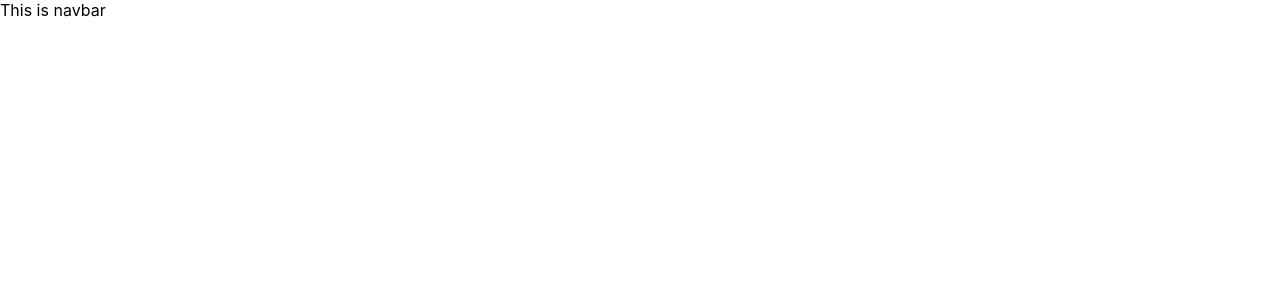
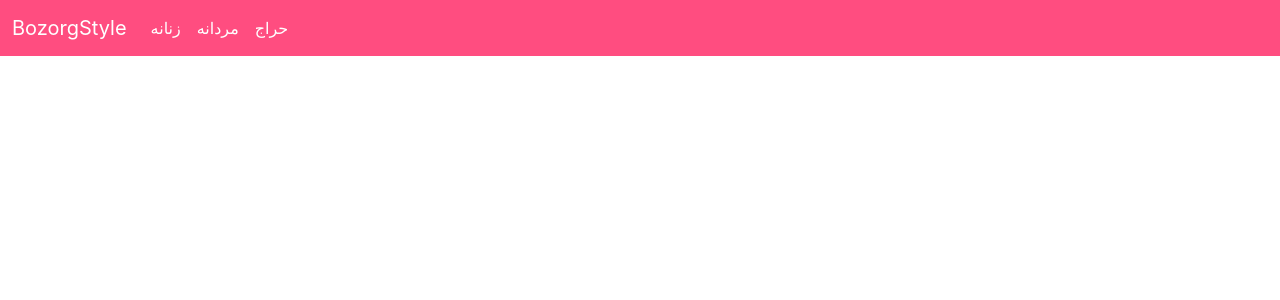
Before and after one commit to Arminmow/bozorg-style-front, a React (Create React App) app: page / in a window 1280 px wide. Shown: the top 300 px of the page. Built offline with nearby package versions, Linux system fonts and the light colour scheme.

Commit message:
Navbar added

```diff
--- a/public/index.html
+++ b/public/index.html
@@ -24,7 +24,15 @@
       work correctly both with client-side routing and a non-root public URL.
       Learn how to configure a non-root public URL by running `npm run build`.
     -->
-    <title>React App</title>
+    <title>Bozorg Style</title>
+    <link
+      href="https://cdn.jsdelivr.net/npm/bootstrap@5.3.1/dist/css/bootstrap.min.css"
+      rel="stylesheet"
+    />
+    <script
+      src="https://cdn.jsdelivr.net/npm/bootstrap@5.3.1/dist/js/bootstrap.bundle.min.js"
+      defer
+    ></script>
   </head>
   <body>
     <noscript>You need to enable JavaScript to run this app.</noscript>
--- /dev/null
+++ b/src/components/Navbar/Navbar.css
@@ -0,0 +1,13 @@
+.navbar-custom {
+    background-color: #ff4d80; /* Pink-red color */
+    color: white;
+}
+
+.navbar-custom .navbar-brand,
+.navbar-custom .nav-link {
+    color: white;
+}
+
+.navbar-custom .nav-link:hover {
+    color: #ffc1cc; /* Light pink for hover effect */
+}
--- a/src/components/Navbar/Navbar.jsx
+++ b/src/components/Navbar/Navbar.jsx
@@ -1,5 +1,30 @@
-function Navbar() {
-    return (  <>This is navbar</>);
+import React from 'react';
+import './Navbar.css';  // Importing the custom CSS
+
+const Navbar = () => {
+  return (
+    <nav className="navbar navbar-expand-lg navbar-custom">
+      <div className="container-fluid">
+        <a className="navbar-brand" href="#">BozorgStyle</a>
+        <button className="navbar-toggler" type="button" data-bs-toggle="collapse" data-bs-target="#navbarNav" aria-controls="navbarNav" aria-expanded="false" aria-label="Toggle navigation">
+          <span className="navbar-toggler-icon"></span>
+        </button>
+        <div className="collapse navbar-collapse" id="navbarNav">
+          <ul className="navbar-nav">
+            <li className="nav-item">
+              <a className="nav-link" href="#">زنانه</a>
+            </li>
+            <li className="nav-item">
+              <a className="nav-link" href="#">مردانه</a>
+            </li>
+            <li className="nav-item">
+              <a className="nav-link" href="#">حراج</a>
+            </li>
+          </ul>
+        </div>
+      </div>
+    </nav>
+  );
 }
 
 export default Navbar;
```
